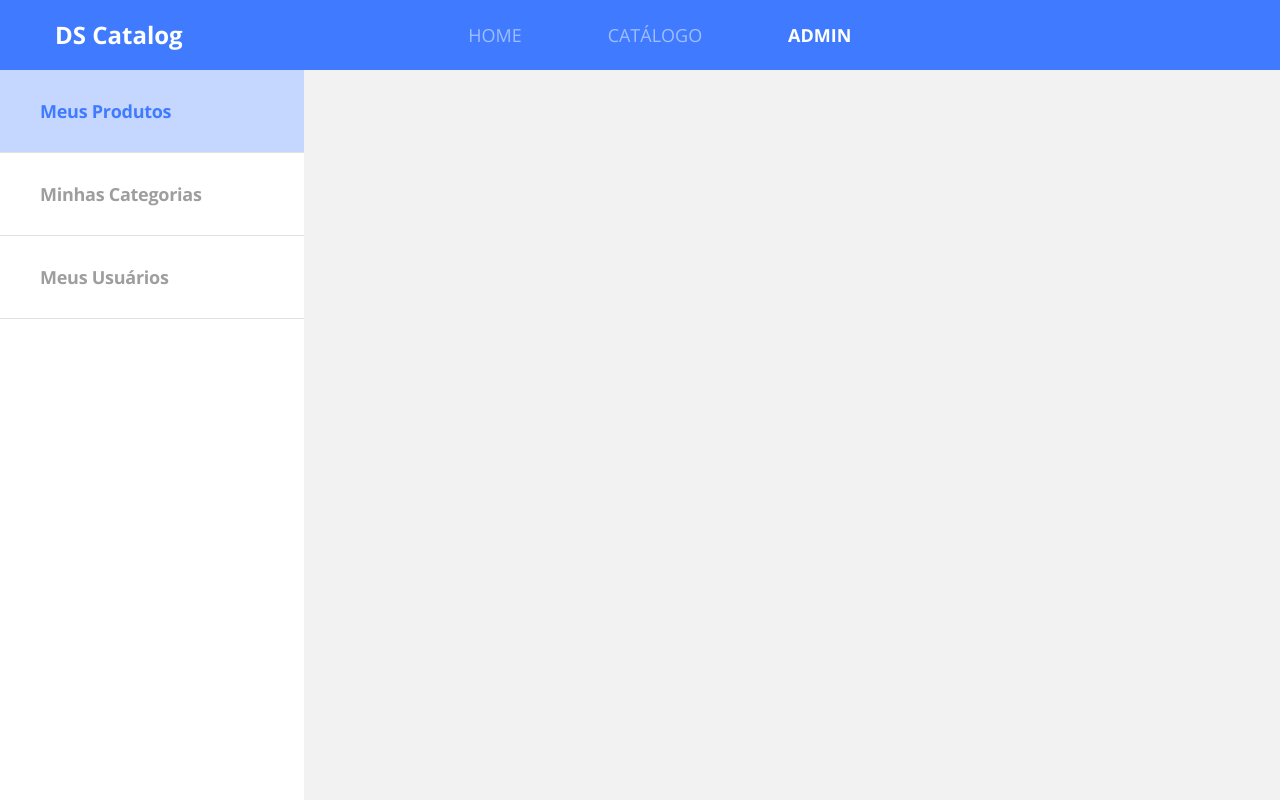
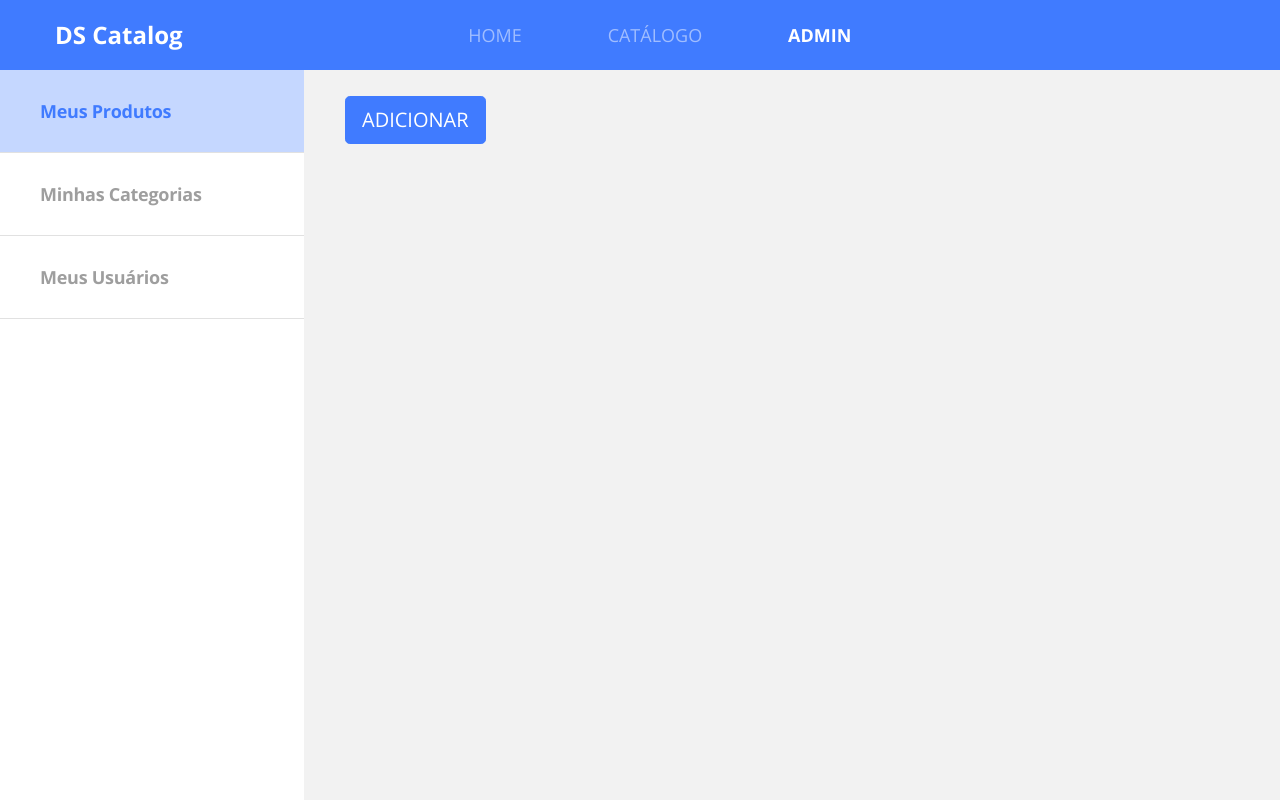
Before and after one commit to kleberlimaGit/dscatalog-bootcamp, a React (Create React App) app in the folder front-web/: page /admin/products in a window 1280 px wide. Built offline with nearby package versions, Linux system fonts and the light colour scheme.

Commit message:
Botao de adicionar produtos

```diff
--- a/front-web/src/Routes.tsx
+++ b/front-web/src/Routes.tsx
@@ -1,5 +1,5 @@
 import React from 'react';
-import { BrowserRouter, Switch, Route } from 'react-router-dom';
+import { BrowserRouter, Switch, Route, Redirect } from 'react-router-dom';
 import Navbar from './core/components/Navbar';
 import Admin from './pages/Admin';
 import Catalog from './pages/Catalog';
@@ -10,6 +10,8 @@ const Routes = () => (
 <BrowserRouter>
 <Navbar/>
     <Switch>
+
+        <Redirect from="/home" to = "/" exact/>
         <Route path="/" exact>
             <Home/>
         </Route>
@@ -22,6 +24,7 @@ const Routes = () => (
             <ProductDetails/>
         </Route>
 
+        <Redirect from ="/admin" to="/admin/products" exact/>
         <Route path="/admin">
             <Admin/>
         </Route>
--- /dev/null
+++ b/front-web/src/pages/Admin/components/BaseForm/index.tsx
@@ -0,0 +1,15 @@
+import React from 'react';
+import './styles.scss'
+const BaseForm = () => {
+    return (
+        <div className="admin-base-form card-base">
+            <h1 className="base-form-title">
+                CADASTRAR PRODUTO
+            </h1>
+        </div>
+
+    );
+
+}
+
+export default BaseForm;
--- /dev/null
+++ b/front-web/src/pages/Admin/components/Products/Form/index.tsx
@@ -0,0 +1,11 @@
+import React from 'react';
+import BaseForm from '../../BaseForm';
+import './styles.scss';
+
+const Form = () => {
+    return (
+        <BaseForm/>
+    )
+}
+
+export default Form;
--- /dev/null
+++ b/front-web/src/pages/Admin/components/Products/List/index.tsx
@@ -0,0 +1,20 @@
+import React from 'react';
+
+import { useHistory } from 'react-router-dom';
+
+
+const List = () => {
+    const history = useHistory();
+    const handleCreate = () => {
+        history.push('/admin/products/create');
+    }
+    return (
+        <div className="admin-products-list">
+            <button className="btn btn-primary btn-lg" onClick={handleCreate} >
+                ADICIONAR
+            </button>
+        </div>
+    );
+}
+
+export default List;
--- /dev/null
+++ b/front-web/src/pages/Admin/components/Products/index.tsx
@@ -0,0 +1,27 @@
+import React from 'react'
+import { Route, Switch } from 'react-router-dom'
+import Form from './Form'
+import List from './List'
+
+const Products = () => {
+    return (
+        <div>
+
+            <Switch>
+                <Route path="/admin/products" exact>
+                    <List/>
+                </Route>
+                <Route path="/admin/products/create">
+                    <Form/>
+                </Route>
+                <Route path="/admin/products/:productId">
+                    <h1>Editar produtos</h1>
+                </Route>
+            </Switch>
+        </div>
+
+    )
+
+}
+
+export default Products;
--- a/front-web/src/pages/Admin/components/navbar/index.tsx
+++ b/front-web/src/pages/Admin/components/navbar/index.tsx
@@ -1,19 +1,22 @@
 import React from 'react';
+import { NavLink } from 'react-router-dom';
 import './styles.scss';
 
 const Navbar = () => (
     <nav className="admin-nav-container">
         <ul>
             <li>
-                <a href="link" className="admin-nav-item active">Meus Produtos</a>
+                <NavLink to="/admin/products" className="admin-nav-item">
+                    Meus Produtos
+                </NavLink>
             </li>
 
             <li>
-                <a href="link" className="admin-nav-item">Minhas Categorias</a>
+                <NavLink to="/admin/categories" className="admin-nav-item">Minhas Categorias</NavLink >
             </li>
 
             <li>
-                <a href="link" className="admin-nav-item">Meus Usuários</a>
+                <NavLink to="/admin/users" className="admin-nav-item">Meus Usuários</NavLink >
             </li>
         </ul>
 
--- a/front-web/src/pages/Admin/index.tsx
+++ b/front-web/src/pages/Admin/index.tsx
@@ -1,10 +1,27 @@
 import React from 'react';
+import { Route, Switch } from 'react-router-dom';
 import Navbar from './components/navbar';
+import Products from './components/Products';
+import './styles.scss'
 
 const Admin = () => (
 
-<div>
+<div className="admin-container">
     <Navbar/>
+    <div className="admin-content">
+        <Switch>
+            <Route path="/admin/products">
+                <Products/>
+            </Route>
+            <Route path="/admin/categories">
+                <h1>Categories</h1>
+            </Route>
+            <Route path="/admin/users">
+                <h1>Users</h1>
+            </Route>
+
+        </Switch>
+    </div>
 </div>
 
 );
--- /dev/null
+++ b/front-web/src/pages/Admin/styles.scss
@@ -0,0 +1,8 @@
+.admin-container {
+    display: flex;
+}
+
+.admin-content {
+    padding: 26px 40px 46px 41px;
+    flex: 1;
+}
```
Also changed, not shown: front-web/src/pages/Admin/components/BaseForm/styles.scss (added), front-web/src/pages/Admin/components/Products/Form/styles.scss (added).
